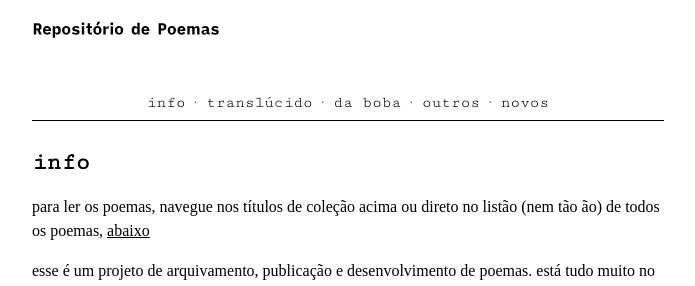
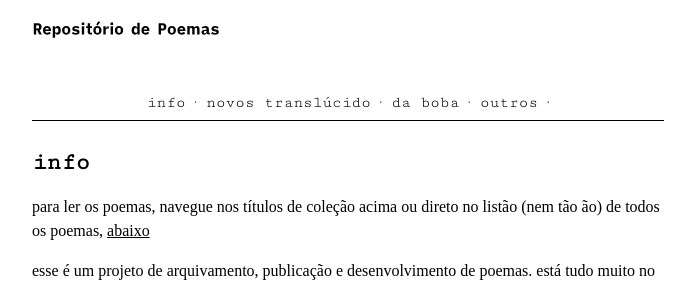
Before and after one commit to olivia-olivia/olivia-olivia.github.io, a Jekyll site: the page built from index.md, in a window 1280 px wide. Shown: the top 286 px of the page, without its empty margins (292-987 px from the left). Built offline with Jekyll 4.4.1, drawn with Linux system fonts in a browser that asks for light colours; some web fonts are replaced.

Commit message:
modificação  da ordem do menu

```diff
--- a/_includes/nav.html
+++ b/_includes/nav.html
@@ -1,7 +1,8 @@
 <div id="nav">
   <a style="font-family:'Cutive Mono'" href="{{site.url}}{{site.baseurl}}/">info</a> ·
+  <a style="font-family:'Cutive Mono'" href="{{site.url}}{{site.baseurl}}/categories/novos/">novos</a>
   <a style="font-family:'Cutive Mono'" href="{{site.url}}{{site.baseurl}}/categories/translucido/">translúcido</a> ·
   <a style="font-family:'Cutive Mono'" href="{{site.url}}{{site.baseurl}}/categories/da-boba/">da boba</a> ·
   <a style="font-family:'Cutive Mono'" href="{{site.url}}{{site.baseurl}}/categories/outros/">outros</a> ·
-  <a style="font-family:'Cutive Mono'" href="{{site.url}}{{site.baseurl}}/categories/novos/">novos</a>
+
 </div>
```
